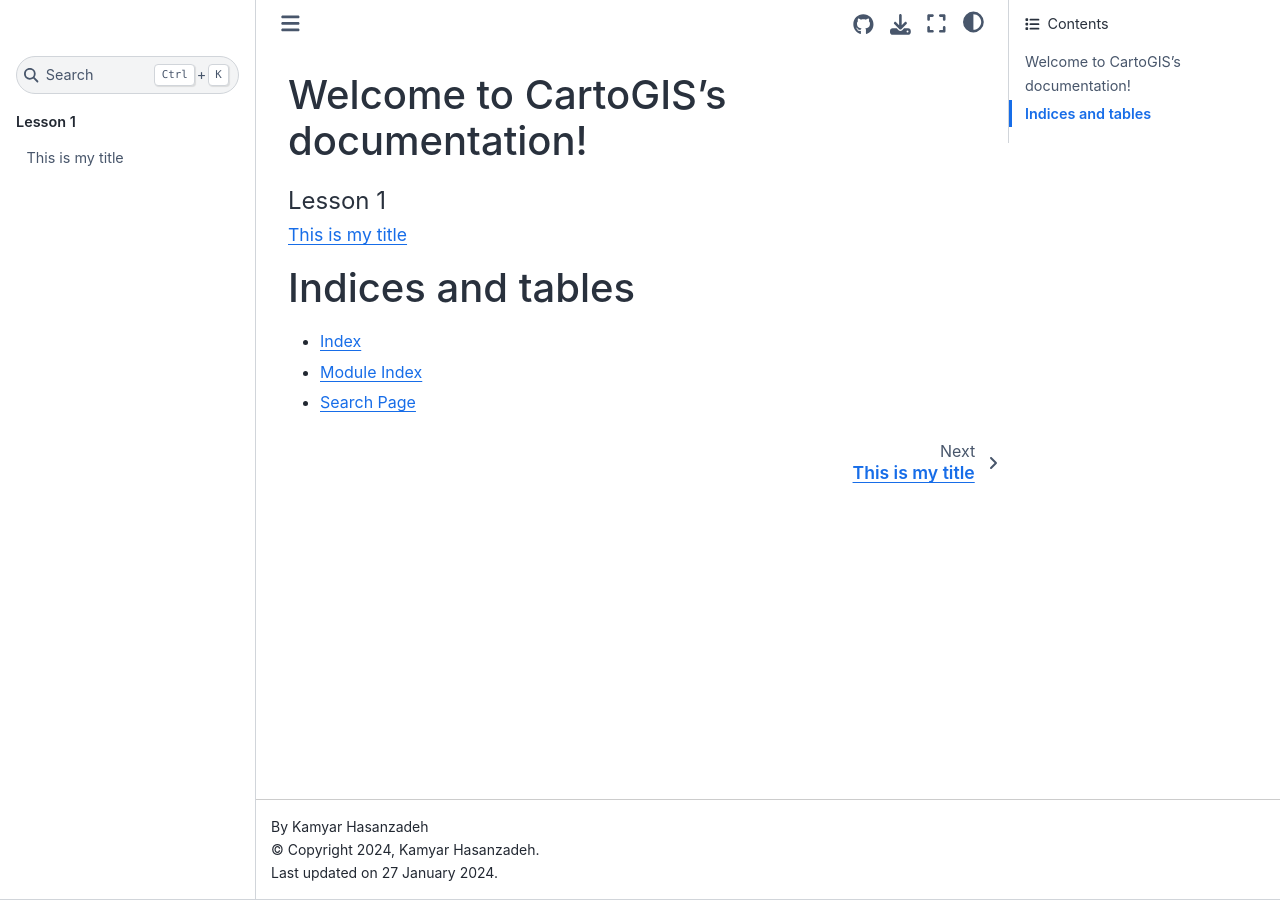
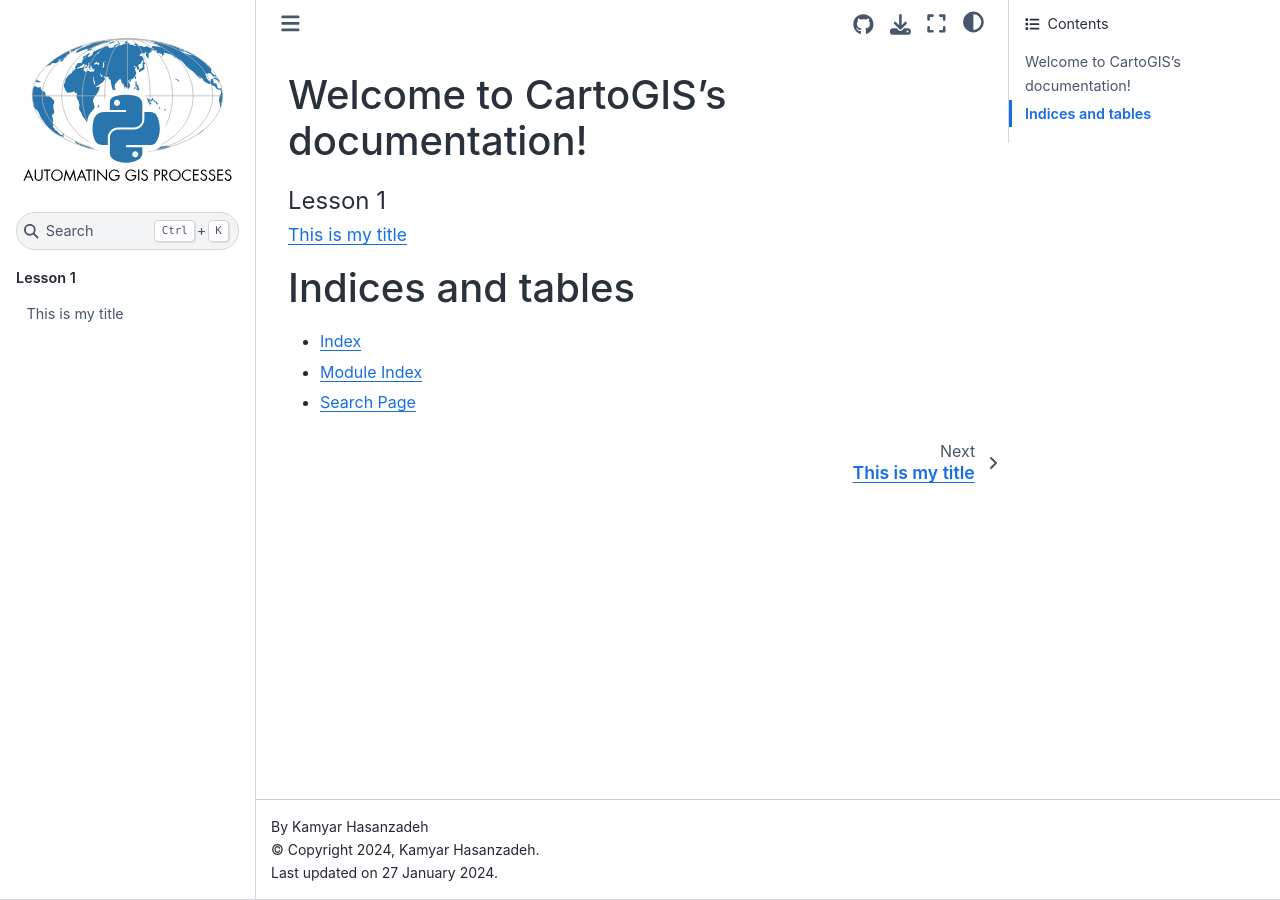
Before and after one commit to Carto-gis/site, a Sphinx documentation site: the page built from docs/index.rst, in a window 1280 px wide. Built offline with Sphinx 7.4.7 and the Sphinx Book theme 1.1.4, drawn with Linux system fonts in a browser that asks for light colours.

Commit message:
logo fix

```diff
--- a/docs/conf.py
+++ b/docs/conf.py
@@ -25,11 +25,13 @@
 # https://www.sphinx-doc.org/en/master/usage/configuration.html#options-for-html-output
 
 html_last_updated_fmt = "%d %B %Y"
-html_logo = 'autogis-logo_300x210px.svg'
+html_logo = "static/logo/autogis-logo_300x210px.svg"
 html_short_title = "CartoGIS"
 html_title = ""
 
 html_theme = "sphinx_book_theme"
+
+
 html_theme_options = {
     "collapse_navigation": False,
     "launch_buttons": {
@@ -41,6 +43,8 @@
     "repository_url": "https://github.com/Carto-gis/site",
     "use_edit_page_button": True,
     "use_repository_button": True,
+    'logo_only': True,
+    'display_version': False,
 }
 html_static_path = ['_static']
 
```
Also changed, not shown: docs/static/logo/CartoGIS.png (renamed from docs/logo/CartoGIS.png), docs/static/logo/autogis-logo_300x210px.svg (renamed from docs/logo/autogis-logo_300x210px.svg).
